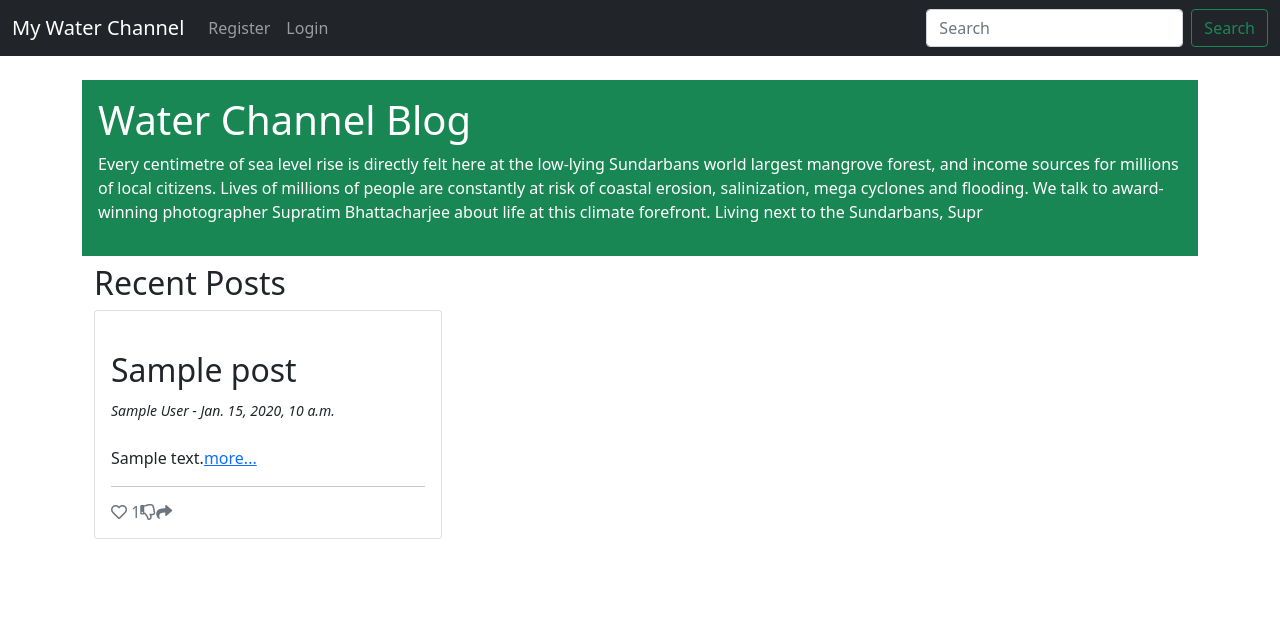
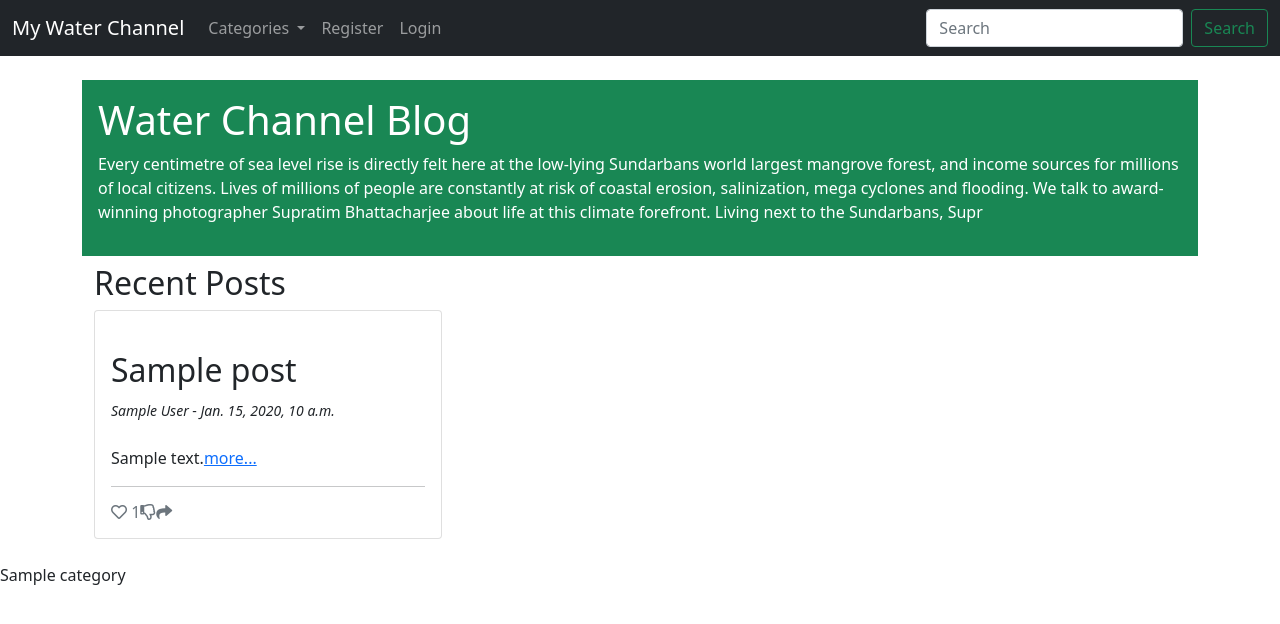
Before and after one commit to dhakal79/Portfolio-project-MS4, a Django app: page / in a window 1280 px wide. Shown: the top 624 px of the page. Run offline with Django 4.2, Linux system fonts and the light colour scheme; tables that the repository leaves empty hold one stand-in row (values such as "Sample post").

Commit message:
add blog categories

```diff
--- a/blog/forms.py
+++ b/blog/forms.py
@@ -1,7 +1,6 @@
 from django import forms
 from .models import Post, Category, Comment
 
-#choices = [('coding', 'coding'), ('Groundwater','Groundwater'), ('Surfacewater','Surfacewater'), ('Seawater', 'Seawater'),]
 choices = Category.objects.all().values_list('name', 'name')
 
 choice_list = []
--- a/blog/templates/base.html
+++ b/blog/templates/base.html
@@ -24,6 +24,21 @@
           </button>
           <div class="collapse navbar-collapse" id="navbarSupportedContent">
             <ul class="navbar-nav me-auto mb-2 mb-lg-0">
+<!-- category menu code-->
+              {% if cat_menu %}
+              <li class="nav-item dropdown">
+                <a class="nav-link dropdown-toggle" href="#" id="navbarDropdown" role="button" data-bs-toggle="dropdown" aria-expanded="false">
+                 Categories
+                </a>
+                <div class="dropdown-menu" aria-labelledby="navbarDropdown">
+                 {% for item in cat_menu %}
+                 <a class="dropdown-item" href="{% url 'category' item|slugify %}">{{ item }}</a>
+                 {% endfor %}
+
+                </div>
+              </li>
+              {% endif %}
+
               {% if user.is_authenticated %}
                 <li class="nav-item">
                   <a class="nav-link" href="{% url 'add_post' %}">Add Post</a>
--- a/blog/templates/home.html
+++ b/blog/templates/home.html
@@ -102,4 +102,9 @@
 {% endif %}
 </div>
 
+{% for item in cat_menu %}
+{{ item }}
+{% endfor %}
+
+
 {% endblock %}
--- a/blog/urls.py
+++ b/blog/urls.py
@@ -1,6 +1,6 @@
 from django.urls import path
 from . import views
-from .views import HomeView, ArticleDetailView,AddPostView, UpdatePostView, DeletePostView, AddCategoryView, AddCommentView
+from .views import HomeView, ArticleDetailView,AddPostView, UpdatePostView, DeletePostView, AddCategoryView, AddCommentView, CategoryView
 
 urlpatterns = [
     # path('admin/', admin.site.urls),
@@ -15,5 +15,6 @@ urlpatterns = [
     path('article/edit/<int:pk>', UpdatePostView.as_view(), name='edit_post'),
     path('article/delete/<int:pk>', DeletePostView.as_view(), name='delete_post'),
     path('article/<int:pk>/comment/', AddCommentView.as_view(), name='add_comment'),
+    path('category/<str:cats>/', CategoryView, name='category'),
 
 ]
--- a/blog/views.py
+++ b/blog/views.py
@@ -15,10 +15,25 @@ class HomeView(ListView):
     ordering = ['-id']
     paginate_by = 6
 
+    def get_context_data(self, *args, **kwargs):
+        cat_menu = Category.objects.all()
+        context = super(HomeView, self).get_context_data(*args, **kwargs)
+        context["cat_menu"] = cat_menu
+        return context
+
+def CategoryView(request, cats):
+    category_posts = Post.objects.filter(category=cats.replace('-', ' '))
+    return render(request, 'categories.html', {'cats':cats.title().replace('-', ' '), 'category_posts':category_posts})
 
 class ArticleDetailView(DetailView):
     model = Post
     template_name = 'post_details.html'
+
+    def get_context_data(self, *args, **kwargs):
+        cat_menu = Category.objects.all()
+        context = super(ArticleDetailView, self).get_context_data(*args, **kwargs)
+        context["cat_menu"] = cat_menu
+        return context
 
 class AddPostView(CreateView):
     model = Post
```
Also changed, not shown: blog/templates/categories.html (added, +22 -0 lines).
